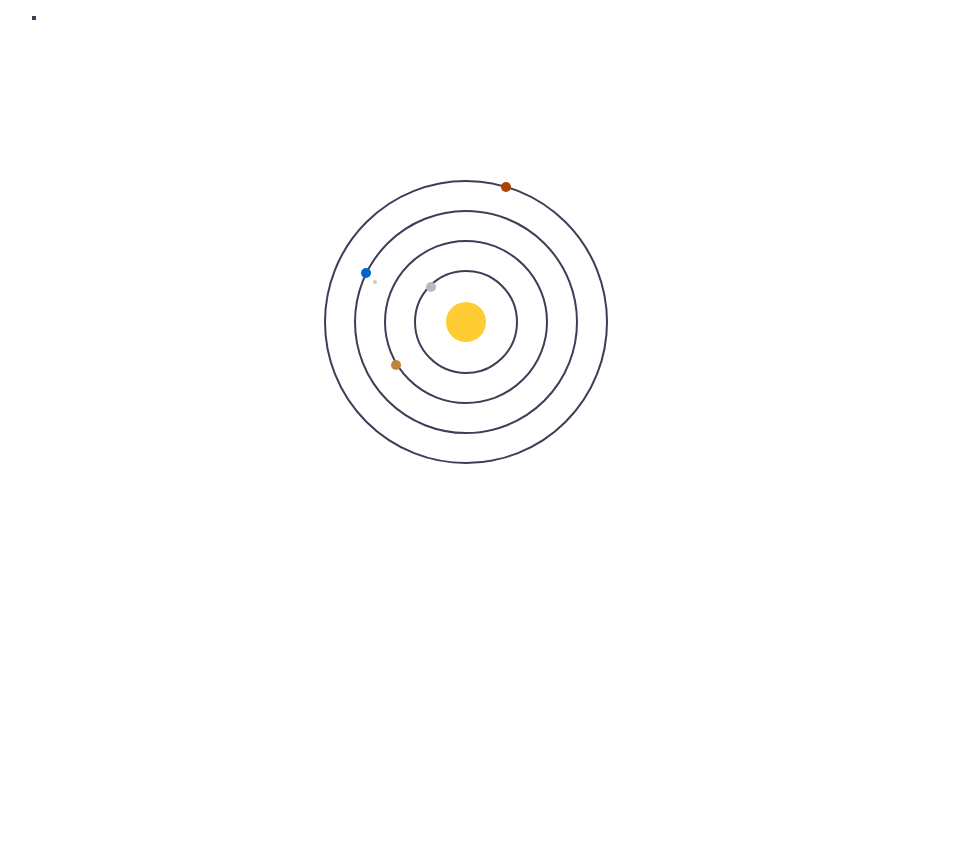
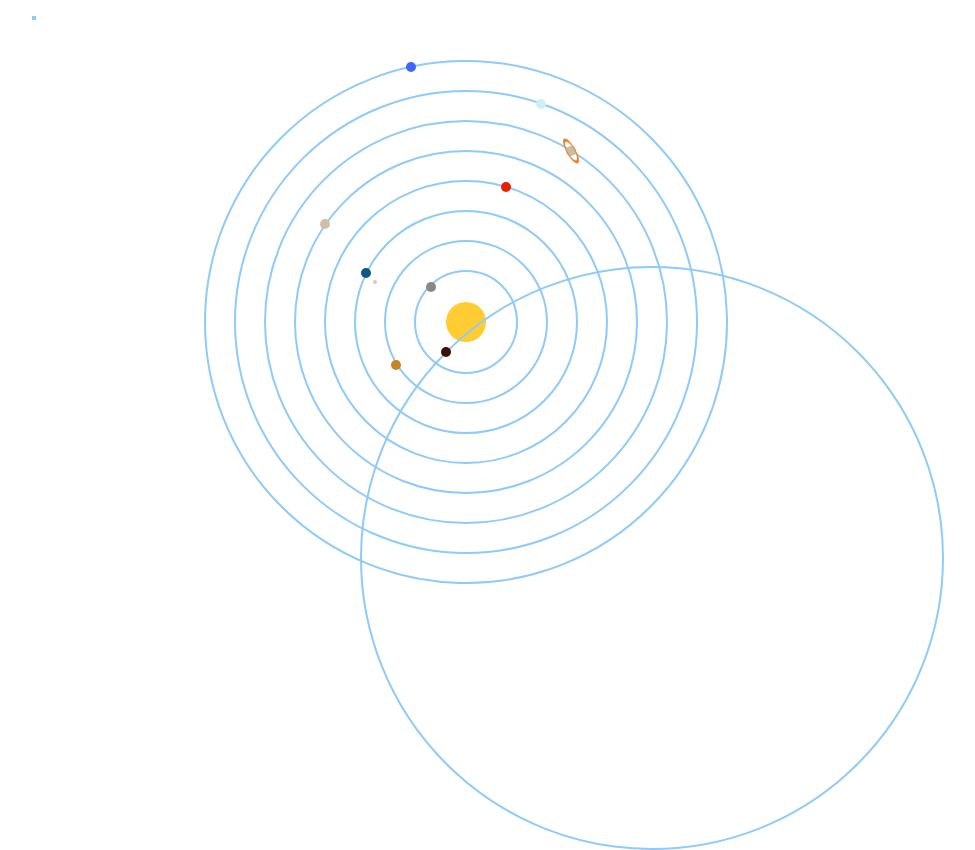
Before and after one commit to enjoikumar/final, a website: page public/index.html in a window 1280 px wide. Shown: the whole page, without its empty margins (16-991 px from the left). Before the commit the page ends 800 px from the top, so only its background shows below. Drawn offline with nearby package versions, Linux system fonts and the light colour scheme.

Commit message:
finished planets

```diff
--- a/public/css/space.css
+++ b/public/css/space.css
@@ -3,7 +3,7 @@ ul.solarsystem li {
   text-indent: -9999px;
   display: block;
   position: absolute;
-  border: 2px solid #394057;
+  border: 2px solid #90CAF9;
 }
 
 /*planet shape*/
@@ -19,92 +19,190 @@ ul.solarsystem li span {
 ul.solarsystem li.sun {
   width: 40px;
   height: 40px;
-  -webkit-border-radius: 20px;
+  border-radius: 20px;
   background: #fc3;
   top: 302px;
   left: 462px;
   border: none;
 }
 
-
+/*mercury orbit*/
 ul.solarsystem li.mercury {
   width: 100px;
   height: 100px;
-  -webkit-border-radius: 52px;
   border-radius: 52px;
   top: 270px;
   left: 430px;
   z-index: 99;
 }
 
+/*mercury planet*/
 ul.solarsystem li.mercury span {
-  background: #b6bac5;
+  background: #888888;
   top: 10px;
   left: 10px;
 }
 
+/*venus orbi*/
 ul.solarsystem li.venus {
   width: 160px;
   height: 160px;
-  -webkit-border-radius: 82px;
-  -moz-border-radius: 82px;
   border-radius: 82px;
   top: 240px;
   left: 400px;
   z-index: 98;
 }
 
+/*venus color*/
 ul.solarsystem li.venus span {
-  background: #bf8639;
+  background: #c68625;
   top: 118px;
   left: 5px;
 }
 
+/*earth orbit*/
 ul.solarsystem li.earth {
   width: 220px;
   height: 220px;
-  -webkit-border-radius: 112px;
-  -moz-border-radius: 112px;
   border-radius: 112px;
   top: 210px;
   left: 370px;
   z-index: 97;
 }
 
+/*earth color*/
 ul.solarsystem li.earth span {
-  background: #06c;
+  background: #0f5786;
   top: 56px;
   left: 5px;
 }
 
+/*moon*/
 ul.solarsystem li.earth span.moon {
   width: 4px;
   height: 4px;
-  -webkit-border-radius: 2px;
-  -moz-border-radius: 2px;
   border-radius: 2px;
   background: #ccc;
   top: 12px;
   left: 12px;
 }
 
+/*mars orbit*/
 ul.solarsystem li.mars {
   width: 280px;
   height: 280px;
-  -webkit-border-radius: 142px;
-  -moz-border-radius: 142px;
   border-radius: 142px;
   top: 180px;
   left: 340px;
   z-index: 96;
 }
 
+/*mars color*/
 ul.solarsystem li.mars span {
-  background: #aa4200;
+  background: #e82100;
   top: 0px;
   left: 175px;
 }
 
+/*jupiter orbit*/
+ul.solarsystem li.jupiter {
+  width: 340px;
+  height: 340px;
+  border-radius: 172px;
+  top: 150px;
+  left: 310px;
+  z-index: 95;
+}
+
+/*jupiter planet*/
+ul.solarsystem li.jupiter span {
+  background: #d1bdaa;
+  top: 67px;
+  left: 24px;
+}
+
+/*saturn orbit*/
+ul.solarsystem li.saturn {
+  width: 400px;
+  height: 400px;
+  border-radius: 202px;
+  top: 120px;
+  left: 280px;
+  z-index: 94;
+}
+ /*saturn planet*/
+ul.solarsystem li.saturn span {
+  background: #c9bda4;
+  top: 24px;
+  left: 300px;
+}
+
+/*saturn ring*/
+ul.solarsystem li.saturn span.ring {
+  width: 12px;
+  height: 12px;
+  border-radius: 8px;
+  background: none;
+  border: 2px solid #ee872b;
+  left: -3px;
+  top: -3px;
+  -webkit-transform: skewY(50deg);
+  -moz-transform: skewY(50deg);
+  -o-transform: skewY(50deg);
+  transform: skewY(50deg);
+}
+
+/*uranus orbit*/
+ul.solarsystem li.uranus {
+  width: 460px;
+  height: 460px;
+  border-radius: 232px;
+  top: 90px;
+  left: 250px;
+  z-index: 93;
+}
+ /*uranus planet*/
+ul.solarsystem li.uranus span {
+  background: #cbf1f2;
+  top: 7px;
+  left: 300px;
+}
+
+/*neptune orbit*/
+ul.solarsystem li.neptune {
+  width: 520px;
+  height: 520px;
+  border-radius: 262px;
+  top: 60px;
+  left: 220px;
+  z-index: 92;
+}
+
+/*neptune planet*/
+ul.solarsystem li.neptune span {
+  background: #4265fc;
+  top: 0px;
+  left: 200px;
+}
+
+/*pluto orbit*/
+ul.solarsystem li.pluto {
+  width: 580px;
+  height: 580px;
+  border-radius: 292px;
+  bottom: -50px;
+  right: 320px;
+  z-index: 91;
+}
+
+/*pluto planet*/
+ul.solarsystem li.pluto span {
+  background: #3e0f07;
+  top: 79px;
+  left: 79px;
+}
+
+/*animation suff*/
 ul.solarsystem li {
   -webkit-animation-iteration-count: infinite;
   -webkit-animation-timing-function: linear;
@@ -114,9 +212,6 @@ ul.solarsystem li {
   -moz-animation-name: orbit;
 }
 
-/*ul.solarsystem li.mercury {
-  -webkit-animation-duration: 5s;
-}*/
 
 
 @-webkit-keyframes orbit {
@@ -127,6 +222,3 @@ ul.solarsystem li {
     -webkit-transform: rotate(360deg)
   }
 }
-
-
-*/
--- a/public/index.html
+++ b/public/index.html
@@ -36,16 +36,16 @@
 <section class="clearfix">
 	<ul class="solarsystem">
 	  <li class="sun">Sun</li>
-	  <li class="mercury"><span>Mercury</span></a></li>
-	  <li class="venus"><span>Venus</span></a></li>
-	  <li class="earth"><span>Earth<span class="moon"> Moon</span></span></a></li>
-	  <li class="mars"><span>Mars</span></a></li>
+	  <li class="mercury" id="planet"><span>Mercury</span></a></li>
+	  <li class="venus" id="planet"><span>Venus</span></a></li>
+	  <li class="earth" id="planet"><span>Earth<span class="moon" id="planet"> Moon</span></span></a></li>
+	  <li class="mars" id="planet"><span>Mars</span></a></li>
 	  <li class="asteroids_meteorids"><span>Asteroids  Meteorids</span></li>
-	  <li class="jupiter"><span>Jupiter</span></a></li>
-	  <li class="saturn"><span>Saturn  <span class="ring">Ring</span></span></a></li>
-	  <li class="uranus"><span>Uranus</span></a></li>
-	  <li class="neptune"><span>Neptune</span></a></li>
-	  <li class="pluto"><span>Pluto</span></a></li>
+	  <li class="jupiter" id="planet"><span>Jupiter</span></a></li>
+	  <li class="saturn" id="planet"><span>Saturn  <span class="ring">Ring</span></span></a></li>
+	  <li class="uranus" id="planet"><span>Uranus</span></a></li>
+	  <li class="neptune" id="planet"><span>Neptune</span></a></li>
+	  <li class="pluto" id="planet"><span>Pluto</span></a></li>
 	</ul>
 </section>
 	<script src="https://d3js.org/d3.v4.js"></script>
--- a/public/js/space.js
+++ b/public/js/space.js
@@ -1,7 +1,7 @@
 $( document ).ready(function() {
 	console.log('hello')
 
-
+$('head').append('<style>#planet{-webkit-animation-duration:5s;}</style>');
 
 
 
```
